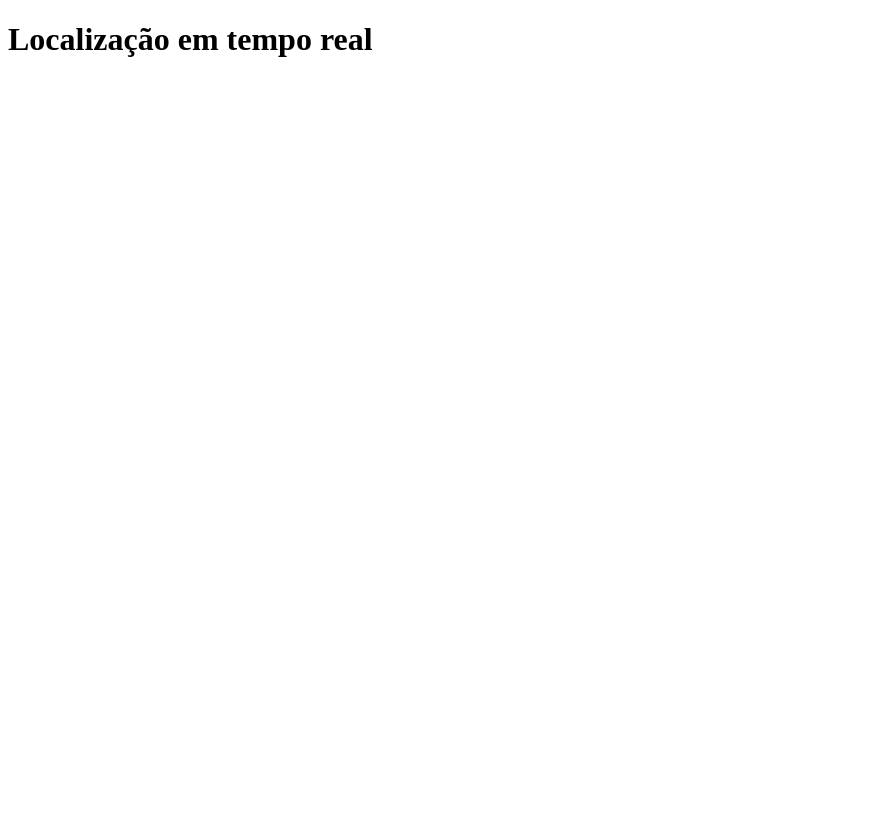
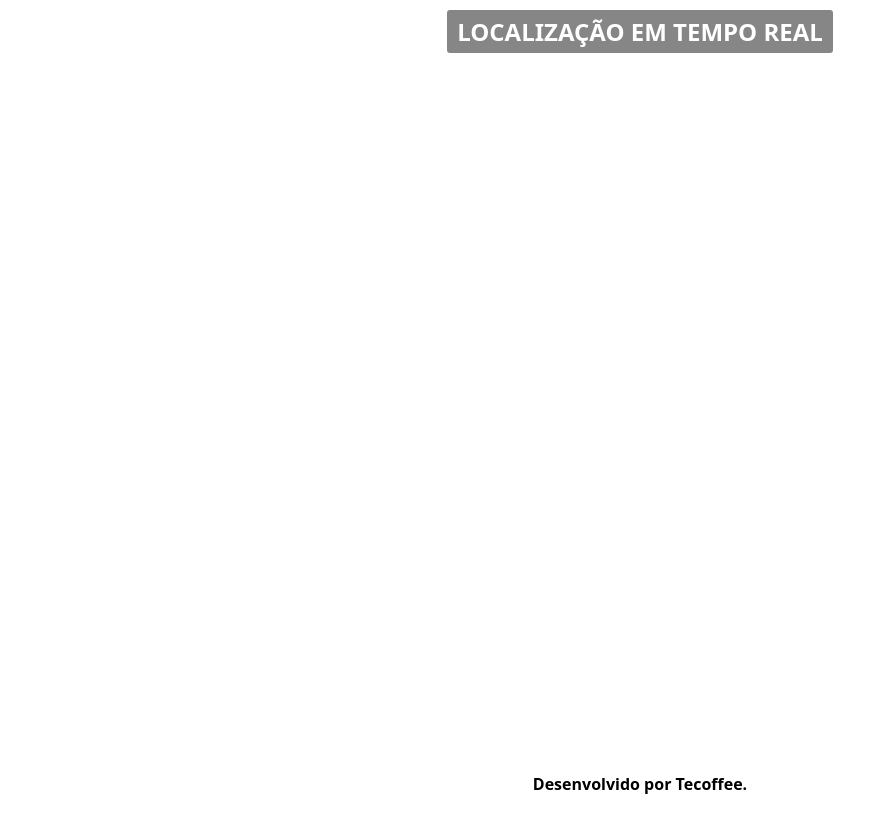
Before and after one commit to Kazuy7/localization-web, a website with bundled scripts: page index.html in a window 1280 px wide. Shown: the whole page, without its empty margins (0-888 px from the left). After the commit the page ends 800 px from the top, so only its background shows below. Built offline with nearby package versions, Linux system fonts and the light colour scheme; no server answers.

Commit message:
Localização em tempo real funcionando.

```diff
--- /dev/null
+++ b/css/footer.css
@@ -0,0 +1,4 @@
+footer {
+    display: flex;
+    justify-content: center;
+}
--- /dev/null
+++ b/css/header.css
@@ -0,0 +1,13 @@
+header {
+    display: flex;
+    justify-content: center;
+}
+
+header h1 {
+    background-color: rgba(0, 0, 0, 0.474);
+    color: white;
+    margin-top: 10px;
+    padding: 5px 10px;
+    border-radius: 3px;
+    text-transform: uppercase;
+}
--- /dev/null
+++ b/css/main.css
@@ -0,0 +1,9 @@
+main {
+    height: 90vh;
+}
+
+@media(max-width: 575px) {
+    main {
+        height: 80vh;
+    }
+}
--- a/css/style.css
+++ b/css/style.css
@@ -1,4 +1,30 @@
+* {
+  margin: 0;
+  padding: 0;
+  font-family: system-ui, -apple-system, BlinkMacSystemFont, 'Segoe UI', Roboto, Oxygen, Ubuntu, Cantarell, 'Open Sans', 'Helvetica Neue', sans-serif;
+}
+
+.map-container {
+  position: relative;
+  z-index: 0;
+}
+
 #map {
-    width: 100%;
-    height: 800px;
+  position: fixed;
+  top: 0;
+  left: 0;
+  width: 100vw;
+  height: 100vh;
+  z-index: -1;
 }
+
+.content-container {
+    position: fixed;
+    z-index: 1;
+    width: 100vw;
+    pointer-events: none;
+}
+
+.map-container > * {
+    pointer-events: auto;
+}
--- a/index.html
+++ b/index.html
@@ -1,27 +1,45 @@
 <!DOCTYPE html>
 <html lang="pt-br">
+
 <head>
   <meta charset="UTF-8" />
   <meta name="viewport" content="width=device-width, initial-scale=1.0" />
   <title>Rastreamento em Tempo Real</title>
+  <link rel="shortcut icon" href="asset/img/place.png" type="image/x-icon">
   <link rel="stylesheet" href="css/style.css" />
+  <link rel="stylesheet" href="css/header.css" />
+  <link rel="stylesheet" href="css/main.css" />
+  <link rel="stylesheet" href="css/footer.css" />
   <!-- <script src="https://www.gstatic.com/firebasejs/9.23.0/firebase-app.js"></script> -->
   <!-- <script src="https://www.gstatic.com/firebasejs/9.23.0/firebase-firestore-lite.js"></script> -->
   <link rel="stylesheet" href="https://unpkg.com/leaflet@1.9.4/dist/leaflet.css"
-    integrity="sha256-p4NxAoJBhIIN+hmNHrzRCf9tD/miZyoHS5obTRR9BMY="
-    crossorigin=""/>
+    integrity="sha256-p4NxAoJBhIIN+hmNHrzRCf9tD/miZyoHS5obTRR9BMY=" crossorigin="" />
   <script src="https://unpkg.com/leaflet@1.9.4/dist/leaflet.js"
-    integrity="sha256-20nQCchB9co0qIjJZRGuk2/Z9VM+kNiyxNV1lvTlZBo="
-    crossorigin=""></script>
+    integrity="sha256-20nQCchB9co0qIjJZRGuk2/Z9VM+kNiyxNV1lvTlZBo=" crossorigin=""></script>
 </head>
+
 <body>
+  <!-- <div id="data-container"></div> -->
+  <section class="map-container">
+    <div id="map"></div>
+  </section>
+
+  <section class="content-container">
+    <header>
       <h1>Localização em tempo real</h1>
-    <div id="data-container"></div>
+    </header>
 
-    <div id="map"></div>
+    <main></main>
+
+    <footer>
+      <h4>Desenvolvido por Tecoffee.</h4>
+    </footer>
+  </section>
+
 
   <script type="module" src="scripts/firebaseConfig.js"></script>
   <script type="module" src="scripts/getLocalization.js"></script>
   <!-- <script type="module" src="scripts/testDataBase.js"></script> -->
 </body>
+
 </html>
```
Also changed, not shown: asset/img/place.png (added). Lines whose indentation alone changed are shown as unchanged.
